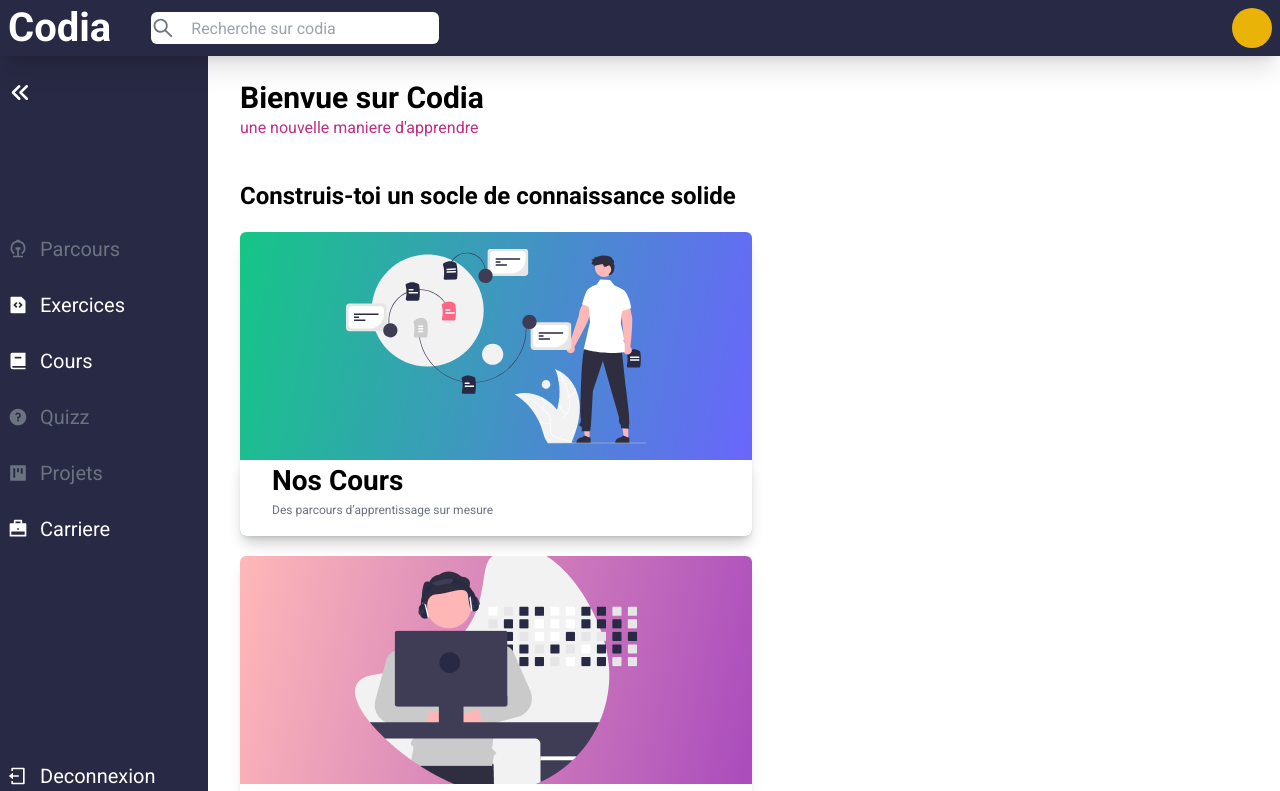
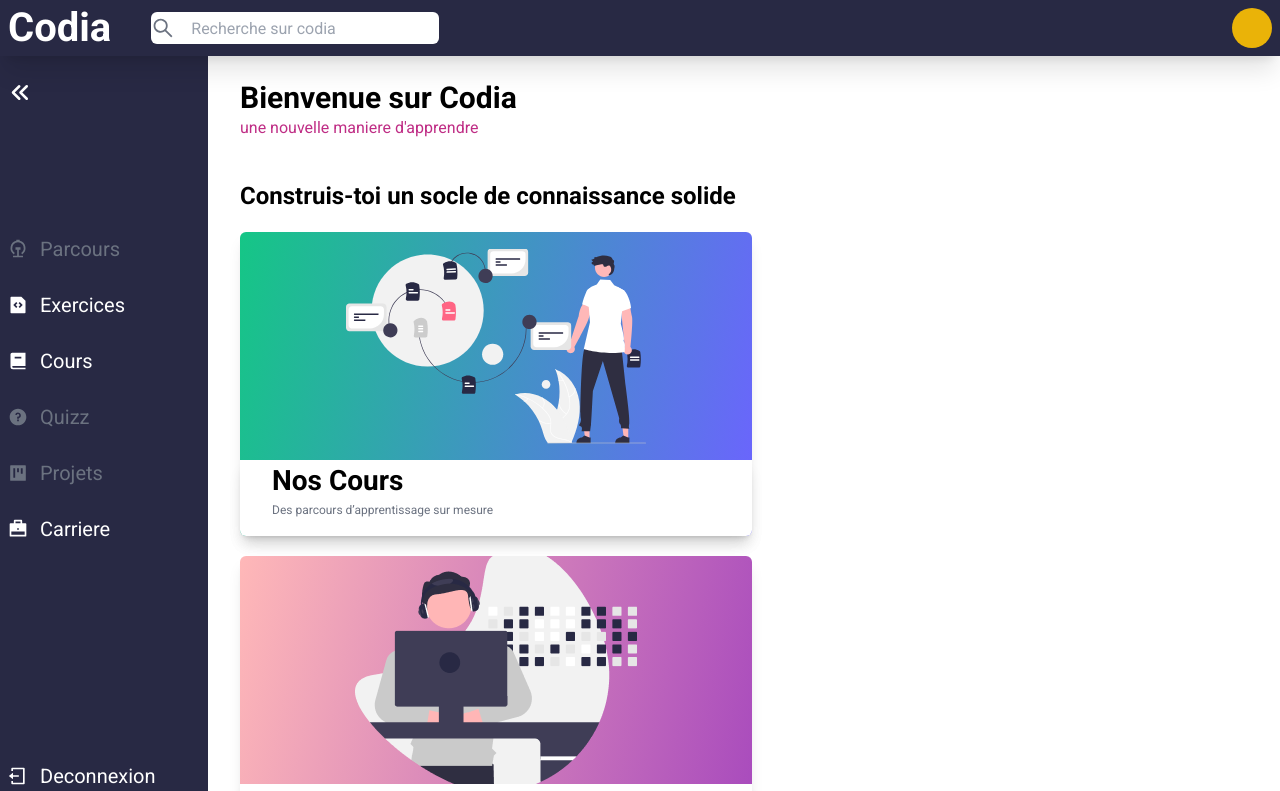
Before and after one commit to ArilessTir/codia, a React (Vite) app: page / in a window 1280 px wide. Shown: the top 791 px of the page. Built offline with nearby package versions, Linux system fonts and the light colour scheme.

Commit message:
Update Home.jsx

```diff
--- a/src/pages/Home.jsx
+++ b/src/pages/Home.jsx
@@ -29,7 +29,7 @@
 
     return (
         <section className="pt-20 md:pl-60 px-5 sm:px-0 mx-auto">
-            <h1 className="text-3xl font-bold">Bienvue sur Codia</h1>
+            <h1 className="text-3xl font-bold">Bienvenue sur Codia</h1>
             <p className="text-[#BF2D85]">une nouvelle maniere d'apprendre</p>
 
             <div className=" mt-10">
```
